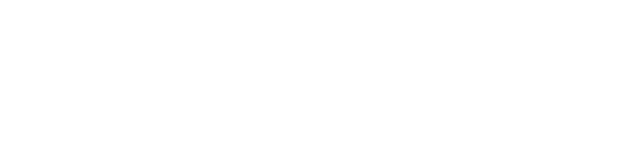
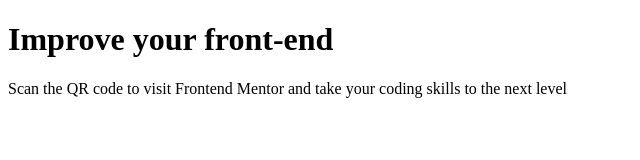
Before and after one commit to contreraswz/FrontedMentor, a plain HTML site: page challenge1/Index.html in a window 1280 px wide. Shown: the whole page, without its empty margins (0-640 px from the left). Drawn offline with Linux system fonts and the light colour scheme.

Commit message:
creando css

```diff
--- a/challenge1/Index.html
+++ b/challenge1/Index.html
@@ -4,8 +4,12 @@
     <meta charset="UTF-8">
     <meta name="viewport" content="width=device-width, initial-scale=1.0">
     <title>Challege 1 QR</title>
+    <link rel="stylesheet" href="style.css">
 </head>
 <body>
-
+    <div>
+        <h1>Improve your front-end</h1>
+        <p>Scan the QR code to visit Frontend Mentor and take your coding skills to the next level</p>
+    </div>
 </body>
 </html>
```
Also changed, not shown: challenge1/style.css (added).
